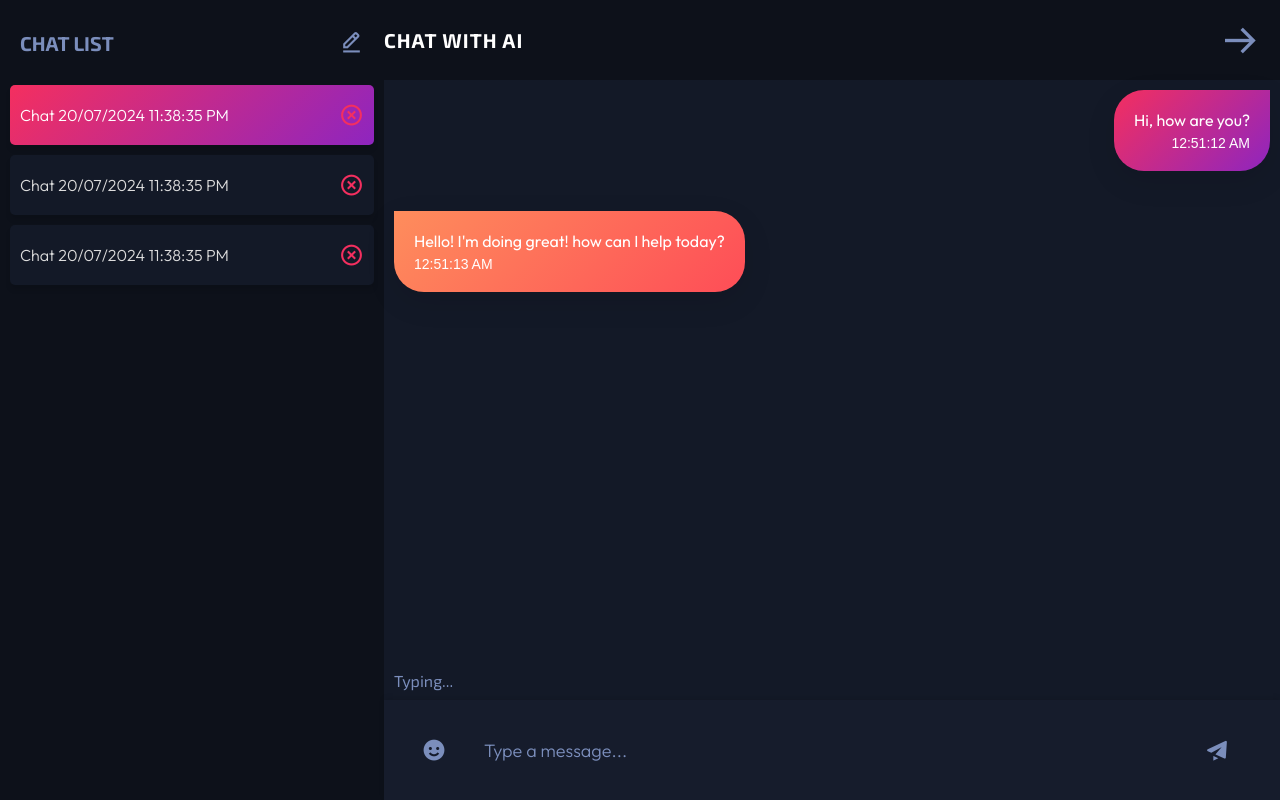
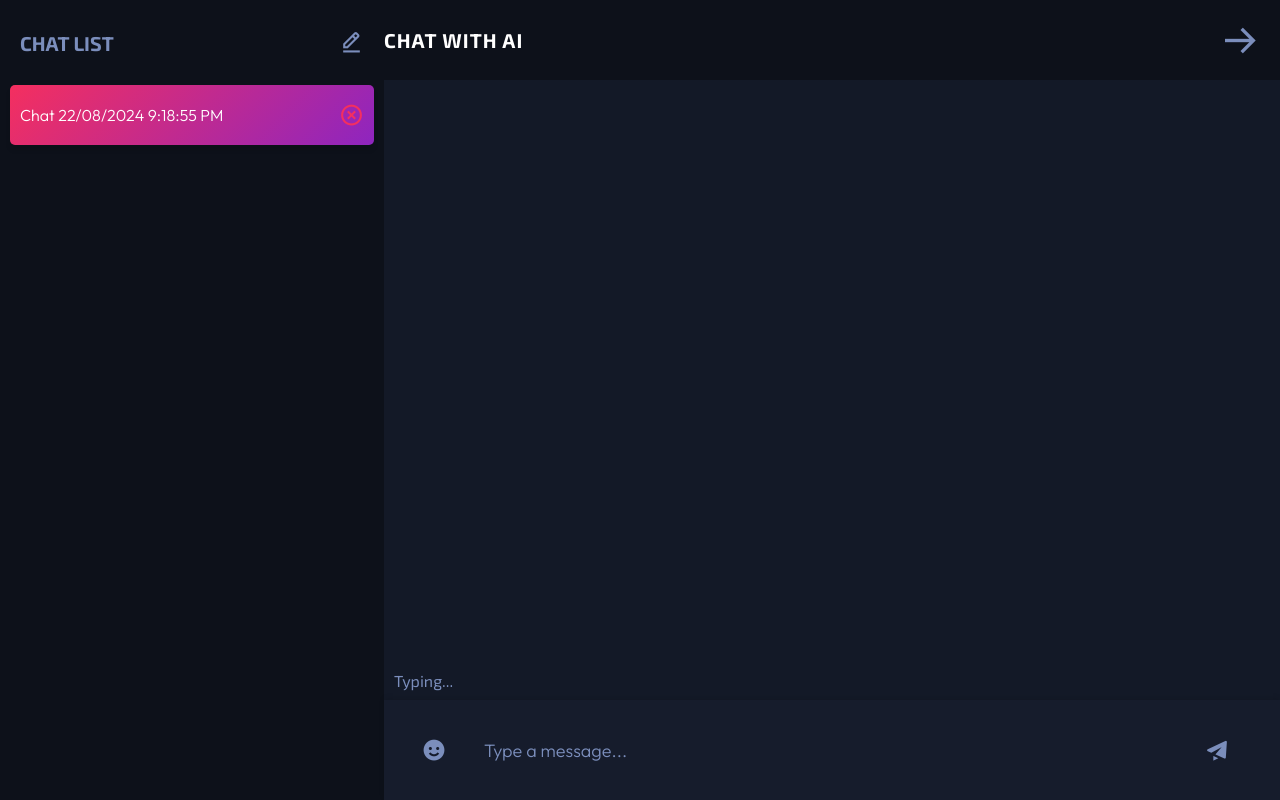
Before and after one commit to strejodv/AI-Chatbot, a React (Vite) app: page / in a window 1280 px wide. Both pictures are taken after a click on the button "CHAT AI". Built offline with nearby package versions, Linux system fonts and the light colour scheme.

Commit message:
added chat basic functionality

```diff
--- a/src/App.jsx
+++ b/src/App.jsx
@@ -4,9 +4,19 @@
 
 const App = () => {
   const [isChatting, setIsChatting] = useState(false)
+  const [chats, setChats] = useState([])
 
   const handleStartChat = () => {
     setIsChatting(true)
+
+    if(chats.length === 0) {
+      const newChat = {
+        id: `Chat ${new Date().toLocaleDateString
+        ("en-GB")} ${new Date().toLocaleTimeString()}`,
+        messages: [],
+      }
+      setChats([newChat])
+    }
   }
 
   const handleGoBack = () => {
@@ -16,7 +26,7 @@
   return (
     <div className="container">
       {isChatting ? (
-        <ChatBotApp onGoBack={handleGoBack} />
+        <ChatBotApp onGoBack={handleGoBack} chats={chats} setChats={setChats} />
       ) : (
         <ChatBotStart onStartChat={handleStartChat} />
       )}
--- a/src/Components/ChatBotApp.jsx
+++ b/src/Components/ChatBotApp.jsx
@@ -1,7 +1,49 @@
 import React from 'react'
 import './ChatBotApp.css'
+import { useState } from 'react'
 
-const ChatBotApp = ( {onGoBack} ) => {
+
+
+const ChatBotApp = ({ onGoBack, chats, setChats }) => {
+  const [inputValue, setInputValue] = useState('')
+  const [messages, setMessages] = useState(chats[0]?.
+    messages || [])
+
+    const handleInputChange = (e) => {
+      setInputValue(e.target.value)
+    }
+
+    const sendMessage = () => {
+      if (inputValue.trim === '') return
+
+      const newMessage = {
+        type: 'prompt',
+        text: inputValue,
+        timestamp: new Date().toLocaleTimeString(),
+      }
+
+      const updatedMessages = [...messages, newMessage]
+      setMessages(updatedMessages)
+      setInputValue('')
+
+      const updatedChats = chats.map((chat, index) => {
+        if (index === 0) {
+          return { ...chat, messages: updatedMessages }
+        }
+        return chat
+      })
+      setChats(updatedChats)
+    }
+
+    const handleKeyDown = (e) => {
+      if (e.key === 'Enter') {
+        e.preventDefault()
+        sendMessage()
+      }
+    }
+
+
+
   return (
   <div className="chat-app">
     <div className="chat-list">
@@ -9,18 +51,12 @@
             <h2>Chat List</h2>
             <i className="bx bx-edit-alt new-chat"></i>
         </div>
-        <div className="chat-list-item active">
-          <h4>Chat 20/07/2024 11:38:35 PM</h4>
+        {chats.map((chat, index) => (
+          <div key={index} className={`chat-list-item ${index === 0 ? 'active' : ''}`}>
+          <h4>{chat.id}</h4>
           <i className="bx bx-x-circle"></i>
         </div>
-        <div className="chat-list-item">
-          <h4>Chat 20/07/2024 11:38:35 PM</h4>
-          <i className="bx bx-x-circle"></i>
-        </div>
-        <div className="chat-list-item">
-          <h4>Chat 20/07/2024 11:38:35 PM</h4>
-          <i className="bx bx-x-circle"></i>
-        </div>
+        ))}
     </div>
     <div className="chat-window">
       <div className="chat-title">
@@ -28,18 +64,21 @@
         <i onClick={onGoBack} className="bx bx-arrow-back arrow"></i>
       </div>
       <div className="chat">
-        <div className="prompt">Hi, how are you?
-            <span>12:51:12 AM</span>
-        </div>
-        <div className="response">Hello! I'm doing great! how can I help today?
-            <span>12:51:13 AM</span>
-        </div>
+        {messages.map((msg, index) =>  (
+          <div key={index} className={msg.type === 'prompt' ? 'prompt' : 'response'}>
+            {msg.text}
+            <span>{msg.timestamp}</span>
+          </div>
+        ))}
+
+
         <div className="typing">Typing...</div>
       </div>
-        <form className="msg-form">
+        <form className="msg-form" onSubmit={() => e.preventDefault()}>
             <i className="bx bxs-smile"></i>
-            <input type="text" className="msg-input" placeholder="Type a message..."></input>
-            <i className="bx bxs-paper-plane"></i>
+            <input type="text" className="msg-input" placeholder="Type a message..."
+            value={inputValue} onChange={handleInputChange} onKeyDown={handleKeyDown}></input>
+            <i className="bx bxs-paper-plane" onClick={sendMessage}></i>
         </form>
     </div>
   </div>
```
